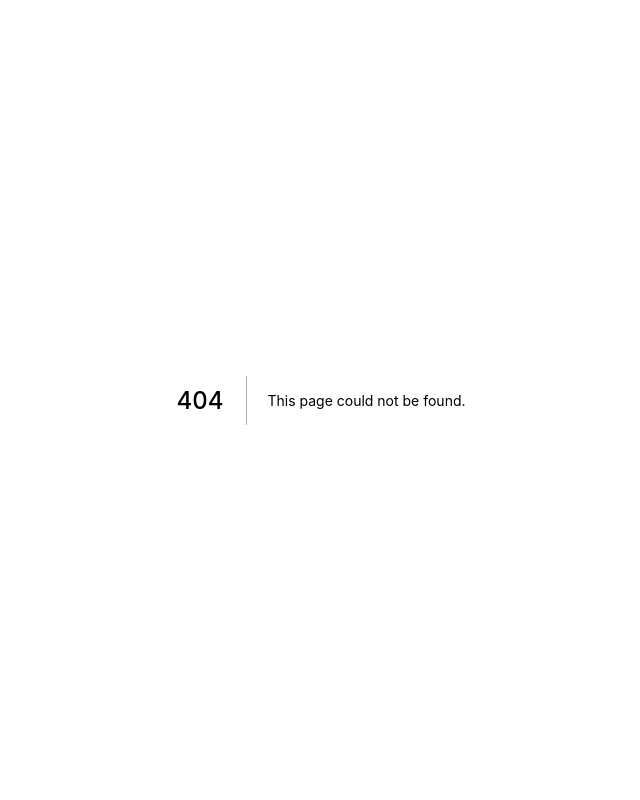
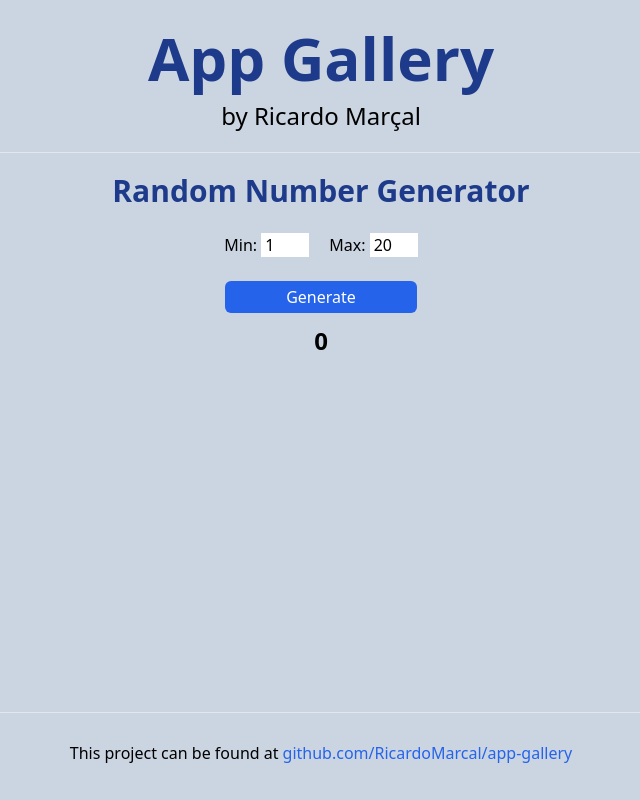
Before and after one commit to RicardoMarcal/app-gallery, a Next.js app: page /randomnumbergenerator in a window 1280 px wide. Before the commit this address had no page. Shown: the whole page, without its empty margins (319-959 px from the left). Built offline with nearby package versions, Linux system fonts and the light colour scheme.

Commit message:
random number generator

```diff
--- a/pages/index.tsx
+++ b/pages/index.tsx
@@ -34,6 +34,9 @@ const Home: NextPage = () => {
           <Link href='/daysbetweendates'>
             <p className='p-2 rounded-md bg-blue-600 w-64 text-white cursor-pointer'>Days Between Dates</p>
           </Link>
+          <Link href='/randomnumbergenerator'>
+            <p className='p-2 rounded-md bg-blue-600 w-64 text-white cursor-pointer'>Random Number Generator</p>
+          </Link>
         </div>
 
       </main>
--- /dev/null
+++ b/pages/randomnumbergenerator.tsx
@@ -0,0 +1,74 @@
+import type { NextPage } from 'next'
+import Head from 'next/head'
+import React, { useState } from 'react'
+import Footer from '../components/Footer'
+import Header from '../components/Header'
+
+const BinToDec: NextPage = () => {
+  const [result, setResult] = useState(0)
+  const [min, setMin] = useState(1)
+  const [max, setMax] = useState(20)
+
+  const handleGenerate = () => {
+    if(min > max){
+      setMin(max)
+    }
+    let r = Math.floor(Math.random()*(max-min+1)) + min
+    setResult(r)
+  }
+
+  return (
+    <div className="flex min-h-screen flex-col items-center justify-center py-2 bg-slate-300">
+      <Head>
+        <title>Random Number Generator - App Gallery</title>
+        <link rel="icon" href="/favicon.ico" />
+      </Head>
+
+      <main className="flex w-full flex-1 flex-col items-center px-3 text-center">
+        <Header/>
+
+        <div className='flex flex-col gap-2 py-5'>
+          <h2 className="text-3xl font-bold text-blue-900">Random Number Generator</h2>
+          <section className='flex justify-center gap-5 mt-4'>
+            <div>
+              <label htmlFor="length">Min: </label>
+              <input
+                id="min"
+                type="number"
+                defaultValue={1}
+                max={max}
+                min={0}
+                onChange={e => setMin(parseInt(e.target.value))}
+                className='w-12 pl-1'
+              />
+            </div>
+            <div>
+              <label htmlFor="length">Max: </label>
+              <input
+                id="max"
+                type="number"
+                defaultValue={20}
+                max={1000000}
+                min={min}
+                onChange={e => setMax(parseInt(e.target.value))}
+                className='w-12 pl-1'
+              />
+            </div>
+          </section>
+          <input
+            type="button"
+            value="Generate"
+            onClick={handleGenerate}
+            className="p-1 mt-4 mx-auto w-48 text-center bg-blue-600 text-white rounded-md cursor-pointer"
+          />
+          <p id="result" className='text-2xl mt-1 font-bold'>{result}</p>
+        </div>
+
+      </main>
+
+      <Footer/>
+    </div>
+  )
+}
+
+export default BinToDec
```
